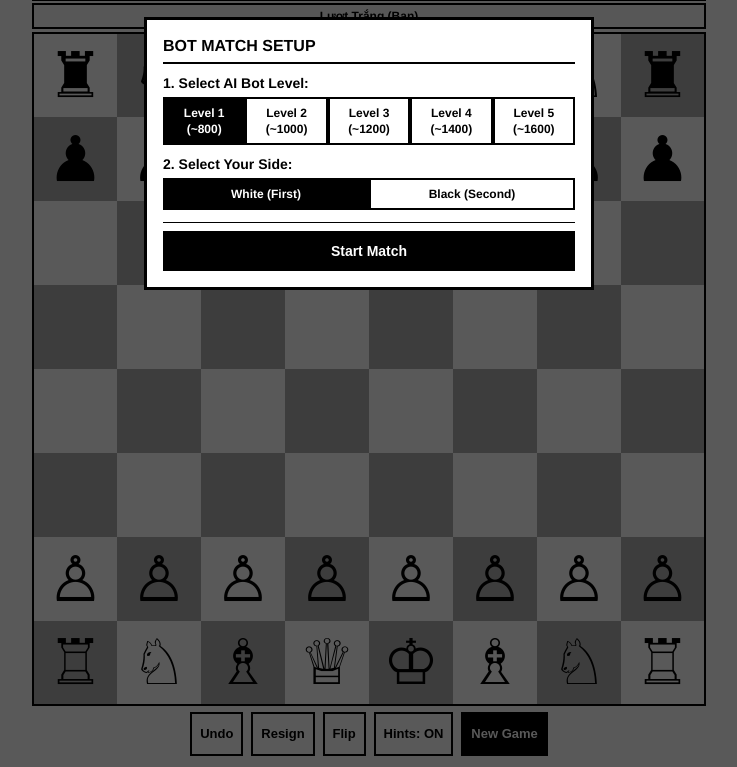
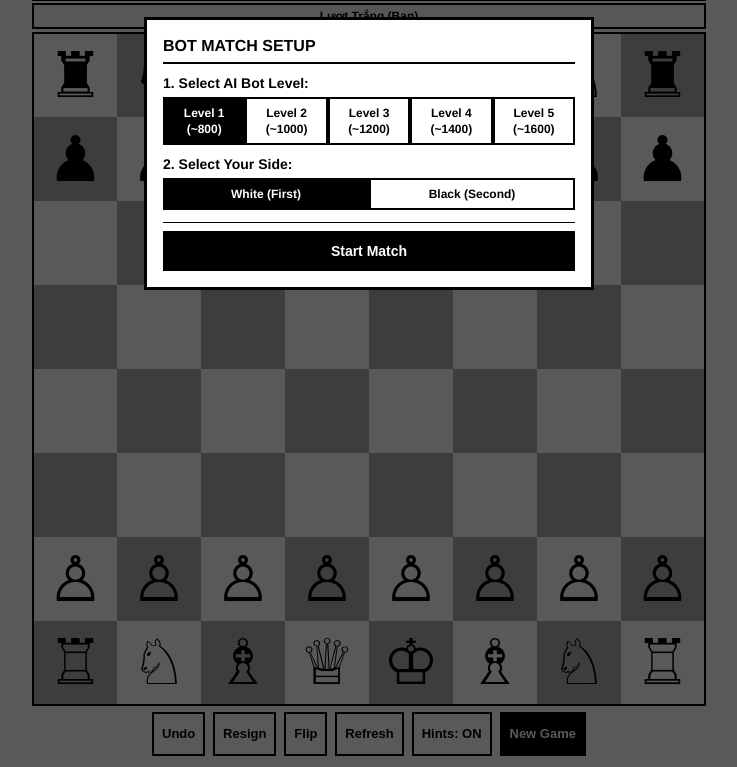
Before and after one commit to thaibm/eink-chess, a website: page play-bot.html in a window 1280 px wide. Shown: the part 33-800 px from the top of the page, without its empty margins (271-1008 px from the left). Drawn offline with Linux system fonts and the light colour scheme.

Commit message:
Add refresh button

```diff
--- a/js/chess-i18n.js
+++ b/js/chess-i18n.js
@@ -61,6 +61,7 @@
             'game.btn_undo': 'Đi lại',
             'game.btn_resign': 'Đầu hàng',
             'game.btn_flip': 'Xoay bàn',
+            'game.btn_refresh': 'Làm mới',
             'game.btn_hints_on': 'Gợi ý: Bật',
             'game.btn_hints_off': 'Gợi ý: Tắt',
             'game.btn_new_game': 'Ván mới',
@@ -180,6 +181,7 @@
             'game.btn_undo': 'Undo',
             'game.btn_resign': 'Resign',
             'game.btn_flip': 'Flip',
+            'game.btn_refresh': 'Refresh',
             'game.btn_hints_on': 'Hints: ON',
             'game.btn_hints_off': 'Hints: OFF',
             'game.btn_new_game': 'New Game',
--- a/play-bot.html
+++ b/play-bot.html
@@ -44,6 +44,7 @@
             <button class="btn" onclick="handleUndo()" data-i18n="game.btn_undo">Đi lại</button>
             <button class="btn" onclick="openResignModal()" data-i18n="game.btn_resign">Đầu hàng</button>
             <button class="btn" onclick="handleFlip()" data-i18n="game.btn_flip">Xoay bàn</button>
+            <button class="btn" onclick="handleRefresh()" data-i18n="game.btn_refresh">Làm mới</button>
             <button class="btn" id="hint-toggle-btn" onclick="toggleHints()" data-i18n="game.btn_hints_on">Gợi ý:
                 Bật</button>
             <button class="btn btn-primary" onclick="openSetupModal()" data-i18n="game.btn_new_game">Ván mới</button>
@@ -148,7 +149,7 @@
     <script src="js/chess-engine.js?v=6"></script>
     <script src="js/chess-ai.js?v=10"></script>
     <script src="js/chess-storage.js?v=12"></script>
-    <script src="js/chess-i18n.js?v=15"></script>
+    <script src="js/chess-i18n.js?v=16"></script>
     <script src="js/chess-backend.js?v=9"></script>
     <script src="js/chess-board.js?v=7"></script>
 
@@ -598,6 +599,27 @@
             board.render();
         }
 
+        function handleRefresh() {
+            var overlay = document.createElement('div');
+            overlay.style.position = 'fixed';
+            overlay.style.top = '0';
+            overlay.style.left = '0';
+            overlay.style.width = '100%';
+            overlay.style.height = '100%';
+            overlay.style.zIndex = '99999';
+            overlay.style.backgroundColor = '#ffffff';
+            document.body.appendChild(overlay);
+
+            setTimeout(function () {
+                if (overlay.parentNode) {
+                    overlay.parentNode.removeChild(overlay);
+                }
+                if (board) {
+                    board.render();
+                }
+            }, 200);
+        }
+
         // Run safely once
         var isGameInitialized = false;
         function safeInitGame() {
```
Also changed, not shown: index.html (+1 -1 lines), requirements_einkchess.md (+1 -0 lines), stats.html (+1 -1 lines).
